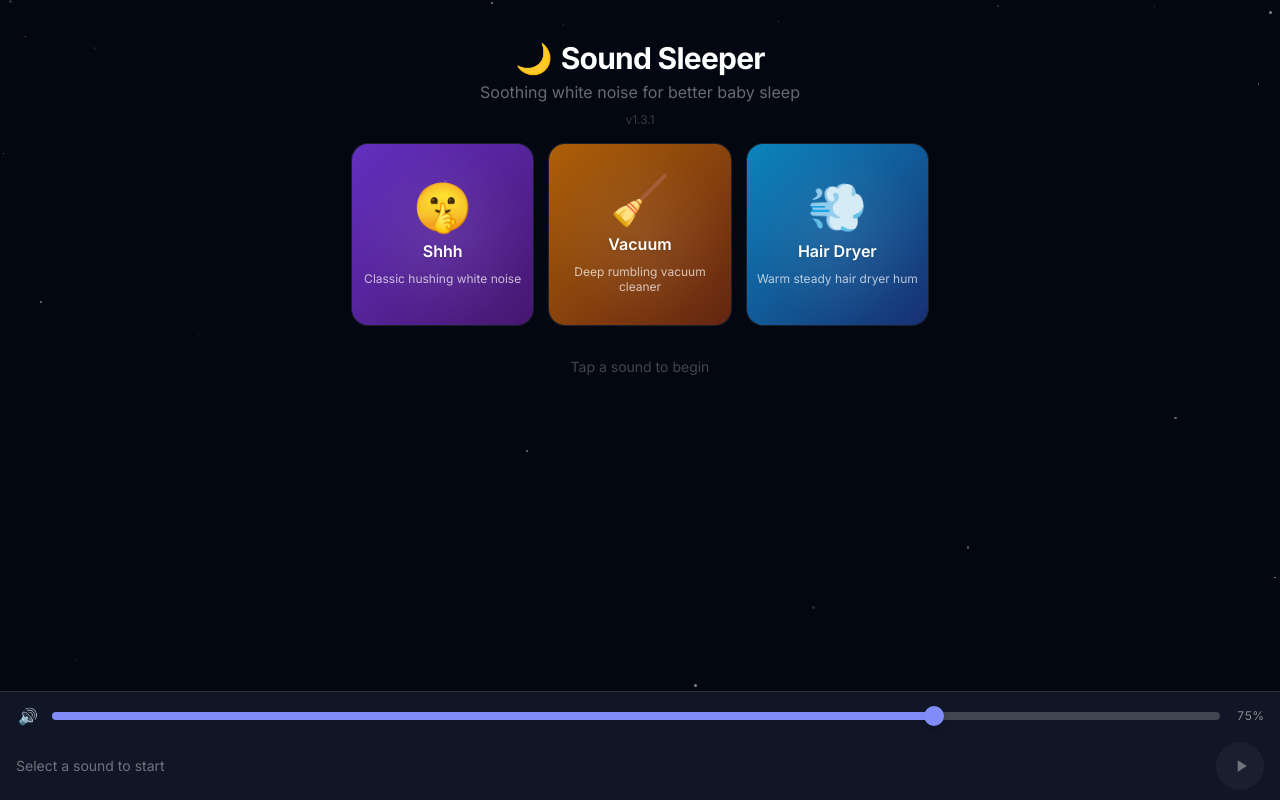
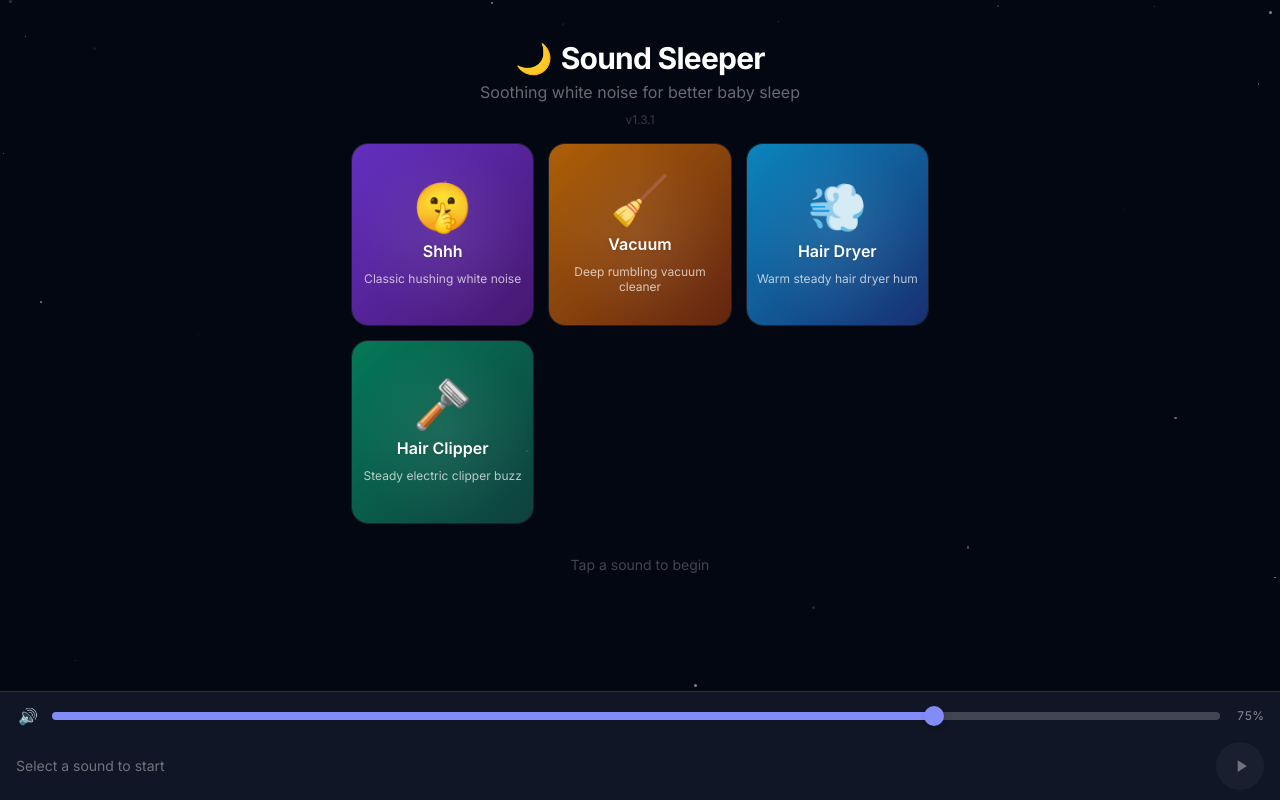
Before and after one commit to chengcyber/sound-sleeper-web, a React (Vite) app: page / in a window 1280 px wide. Built offline with nearby package versions, Linux system fonts and the light colour scheme.

Commit message:
feat: add hair clipper

```diff
--- a/src/audio/generators.js
+++ b/src/audio/generators.js
@@ -94,6 +94,7 @@ export function createGenerator(type) {
     case 'shh':       return createAudioFilePlayer('/audio/shh.mp3')
     case 'vacuum':    return createAudioFilePlayer('/audio/vacuum.mp3')
     case 'hairdryer': return createAudioFilePlayer('/audio/hairdryer.mp3')
+    case 'clipper':   return createAudioFilePlayer('/audio/clipper.wav')
     default:          return createAudioFilePlayer('/audio/shh.mp3')
   }
 }
--- a/src/data/sounds.js
+++ b/src/data/sounds.js
@@ -1,6 +1,6 @@
 /**
  * Sound definitions for the baby sleep white noise player.
- * type: 'shh' | 'vacuum'
+ * type: 'shh' | 'vacuum' | 'hairdryer' | 'clipper'
  */
 export const SOUNDS = [
   {
@@ -30,4 +30,13 @@ export const SOUNDS = [
     accentColor: 'bg-sky-400',
     type: 'hairdryer',
   },
+  {
+    id: 'clipper',
+    name: 'Hair Clipper',
+    description: 'Steady electric clipper buzz',
+    emoji: '🪒',
+    color: 'from-emerald-600 to-teal-900',
+    accentColor: 'bg-emerald-400',
+    type: 'clipper',
+  },
 ]
--- a/vite.config.js
+++ b/vite.config.js
@@ -22,7 +22,7 @@ export default defineConfig({
         // so they are served from cache on subsequent visits / offline
         runtimeCaching: [
           {
-            urlPattern: /\.mp3$/,
+            urlPattern: /\.(mp3|wav)$/,
             handler: 'CacheFirst',
             options: {
               cacheName: 'audio-cache',
```
Also changed, not shown: public/audio/SOURCES.md (added, +5 -0 lines), 2 other files (tests, documents, lock files or other folders).
